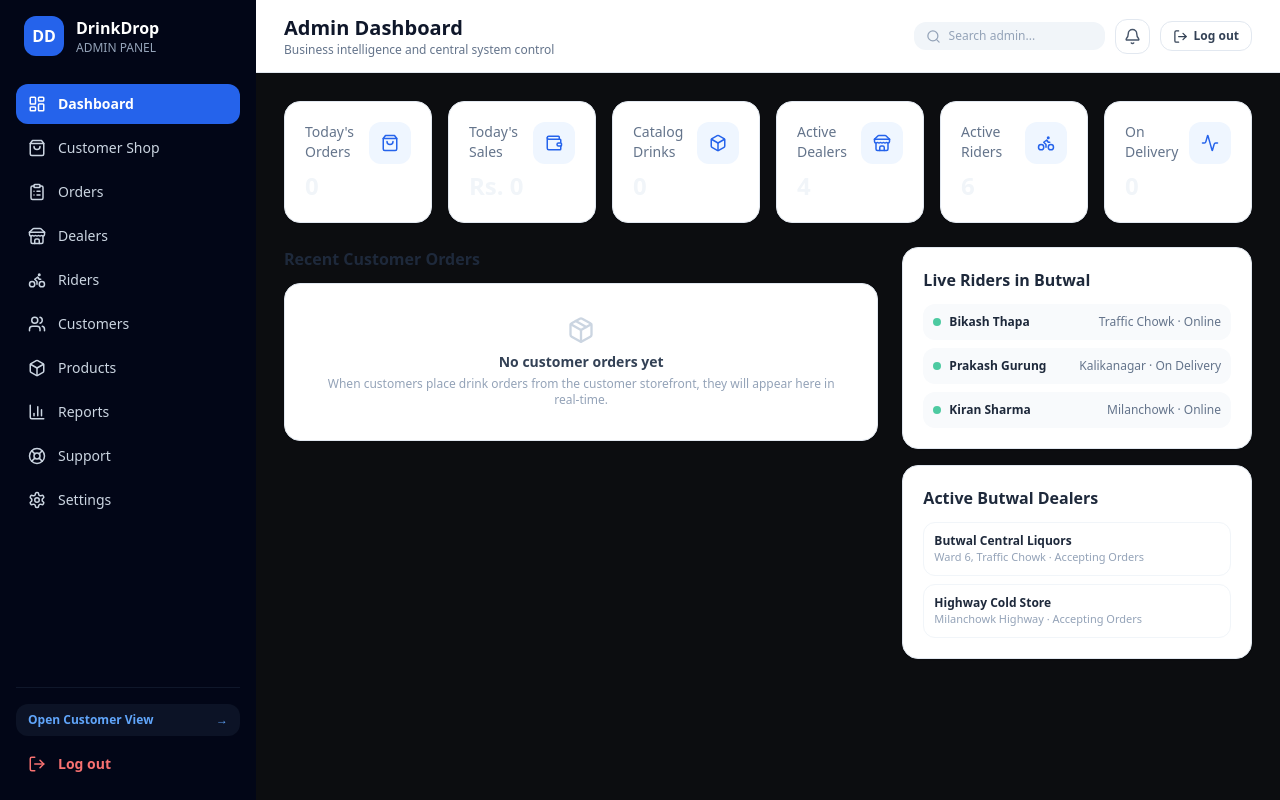
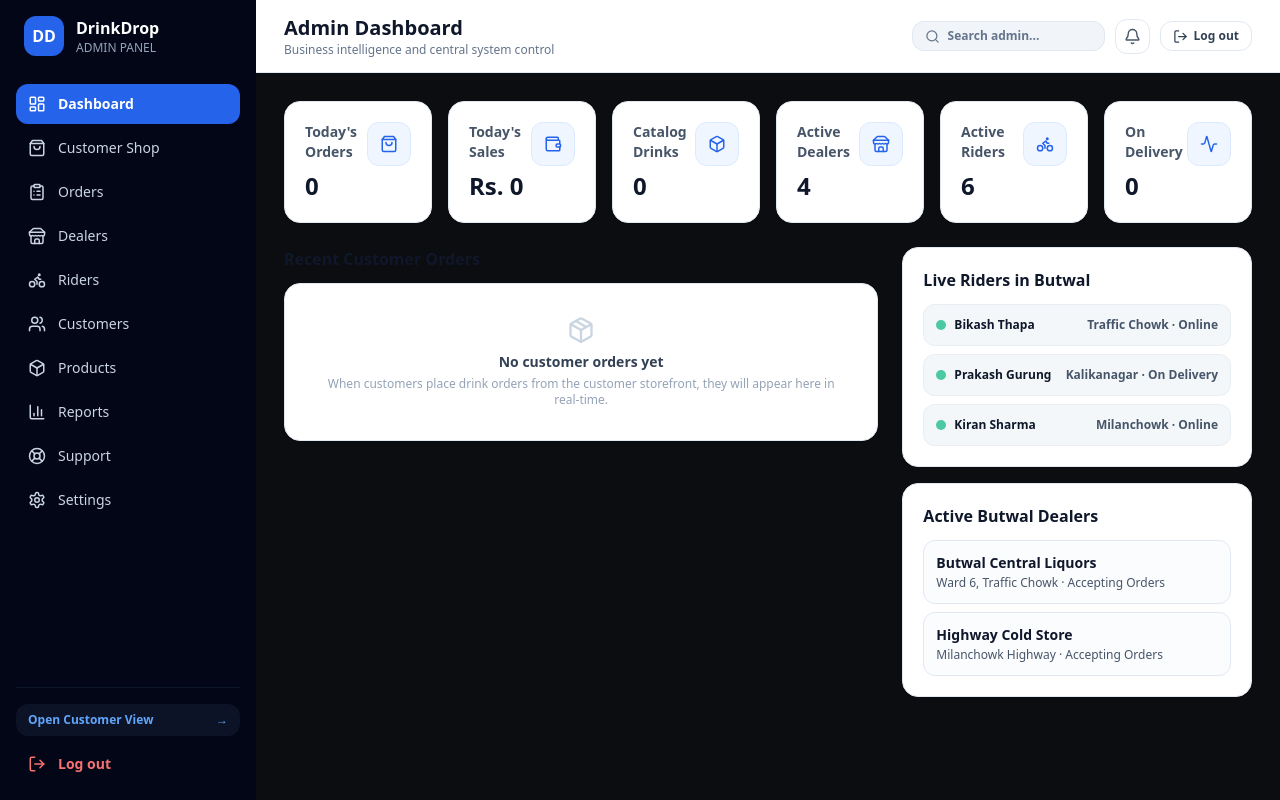
Before and after one commit to sandeep2060/Drink, a Next.js app: page /admin in a window 1280 px wide. Built offline with nearby package versions, Linux system fonts and the light colour scheme.

Commit message:
Improve Admin Panel theme contrast, typography font-weights and text visibility across cards, forms, and tables

```diff
--- a/app/admin/page.tsx
+++ b/app/admin/page.tsx
@@ -51,49 +51,49 @@ export default function Admin() {
       <div className="mt-6 grid gap-6 lg:grid-cols-[1.7fr_1fr]">
         <div>
           <div className="mb-3 flex items-center justify-between">
-            <h2 className="font-bold text-slate-800">Recent Customer Orders</h2>
+            <h2 className="text-base font-black text-slate-900">Recent Customer Orders</h2>
           </div>
           <OrderTable />
         </div>
 
         <div className="space-y-4">
           <div className="card p-5">
-            <h2 className="font-bold text-slate-800">Live Riders in Butwal</h2>
+            <h2 className="text-base font-black text-slate-900">Live Riders in Butwal</h2>
             <div className="mt-3 space-y-2 text-xs">
-              <div className="flex items-center justify-between rounded-xl bg-slate-50 p-2.5">
+              <div className="flex items-center justify-between rounded-xl bg-slate-100/80 border border-slate-200/60 p-3">
                 <div className="flex items-center gap-2">
-                  <span className="h-2 w-2 rounded-full bg-emerald-500 animate-pulse" />
-                  <span className="font-bold text-slate-800">Bikash Thapa</span>
+                  <span className="h-2.5 w-2.5 rounded-full bg-emerald-500 animate-pulse" />
+                  <span className="font-bold text-slate-900">Bikash Thapa</span>
                 </div>
-                <span className="text-slate-500">Traffic Chowk · Online</span>
+                <span className="font-semibold text-slate-600">Traffic Chowk · Online</span>
               </div>
-              <div className="flex items-center justify-between rounded-xl bg-slate-50 p-2.5">
+              <div className="flex items-center justify-between rounded-xl bg-slate-100/80 border border-slate-200/60 p-3">
                 <div className="flex items-center gap-2">
-                  <span className="h-2 w-2 rounded-full bg-emerald-500 animate-pulse" />
-                  <span className="font-bold text-slate-800">Prakash Gurung</span>
+                  <span className="h-2.5 w-2.5 rounded-full bg-emerald-500 animate-pulse" />
+                  <span className="font-bold text-slate-900">Prakash Gurung</span>
                 </div>
-                <span className="text-slate-500">Kalikanagar · On Delivery</span>
+                <span className="font-semibold text-slate-600">Kalikanagar · On Delivery</span>
               </div>
-              <div className="flex items-center justify-between rounded-xl bg-slate-50 p-2.5">
+              <div className="flex items-center justify-between rounded-xl bg-slate-100/80 border border-slate-200/60 p-3">
                 <div className="flex items-center gap-2">
-                  <span className="h-2 w-2 rounded-full bg-emerald-500 animate-pulse" />
-                  <span className="font-bold text-slate-800">Kiran Sharma</span>
+                  <span className="h-2.5 w-2.5 rounded-full bg-emerald-500 animate-pulse" />
+                  <span className="font-bold text-slate-900">Kiran Sharma</span>
                 </div>
-                <span className="text-slate-500">Milanchowk · Online</span>
+                <span className="font-semibold text-slate-600">Milanchowk · Online</span>
               </div>
             </div>
           </div>
 
           <div className="card p-5">
-            <h2 className="font-bold text-slate-800">Active Butwal Dealers</h2>
-            <div className="mt-3 space-y-2 text-xs text-slate-600">
-              <div className="rounded-xl border border-slate-100 p-2.5">
-                <strong className="text-slate-800">Butwal Central Liquors</strong>
-                <p className="text-[11px] text-slate-400">Ward 6, Traffic Chowk · Accepting Orders</p>
+            <h2 className="text-base font-black text-slate-900">Active Butwal Dealers</h2>
+            <div className="mt-3 space-y-2 text-xs text-slate-700">
+              <div className="rounded-xl border border-slate-200 bg-slate-50/50 p-3">
+                <strong className="text-sm font-extrabold text-slate-900">Butwal Central Liquors</strong>
+                <p className="mt-0.5 text-xs font-medium text-slate-600">Ward 6, Traffic Chowk · Accepting Orders</p>
               </div>
-              <div className="rounded-xl border border-slate-100 p-2.5">
-                <strong className="text-slate-800">Highway Cold Store</strong>
-                <p className="text-[11px] text-slate-400">Milanchowk Highway · Accepting Orders</p>
+              <div className="rounded-xl border border-slate-200 bg-slate-50/50 p-3">
+                <strong className="text-sm font-extrabold text-slate-900">Highway Cold Store</strong>
+                <p className="mt-0.5 text-xs font-medium text-slate-600">Milanchowk Highway · Accepting Orders</p>
               </div>
             </div>
           </div>
--- a/app/globals.css
+++ b/app/globals.css
@@ -6,12 +6,12 @@
 * { box-sizing: border-box; }
 body { margin: 0; background: #f6f8fb; color: #0f172a; font-family: Arial, Helvetica, sans-serif; }
 button, input, select, textarea { font: inherit; }
-.card { @apply rounded-2xl border border-slate-200 bg-white shadow-sm; }
-.btn { @apply inline-flex items-center justify-center gap-2 rounded-xl px-4 py-2 text-sm font-semibold transition; }
-.btn-primary { @apply btn bg-blue-600 text-white hover:bg-blue-700; }
-.btn-secondary { @apply btn border border-slate-200 bg-white text-slate-700 hover:bg-slate-50; }
-.input { @apply w-full rounded-xl border border-slate-200 bg-white px-3 py-2.5 text-sm outline-none focus:border-blue-500 focus:ring-2 focus:ring-blue-100; }
-.badge { @apply inline-flex items-center rounded-full px-2.5 py-1 text-xs font-semibold; }
+.card { @apply rounded-2xl border border-slate-200 bg-white shadow-sm text-slate-900; }
+.btn { @apply inline-flex items-center justify-center gap-2 rounded-xl px-4 py-2 text-sm font-bold transition; }
+.btn-primary { @apply btn bg-blue-600 text-white hover:bg-blue-700 shadow-sm; }
+.btn-secondary { @apply btn border border-slate-300 bg-white text-slate-800 hover:bg-slate-50 hover:border-slate-400 shadow-sm; }
+.input { @apply w-full rounded-xl border border-slate-300 bg-white px-3.5 py-2.5 text-sm text-slate-900 font-medium outline-none placeholder:text-slate-400 focus:border-blue-600 focus:ring-2 focus:ring-blue-100 transition; }
+.badge { @apply inline-flex items-center rounded-full px-2.5 py-1 text-xs font-bold tracking-wide; }
 
 .landing-page { --ink: #18352c; --paper: #eee9d9; --orange: #c65b36; --gold: #dda94e; background: var(--paper); color: var(--ink); font-family: Arial, Helvetica, sans-serif; overflow: clip; }
 .pour-story { height: 235svh; position: relative; }
--- a/components/MetricCard.tsx
+++ b/components/MetricCard.tsx
@@ -1 +1 @@
-export function MetricCard({ label, value, hint, icon }: {label:string; value:string|number; hint?:string; icon?:React.ReactNode}) { return <div className="card p-5"><div className="flex items-start justify-between"><div><p className="text-sm text-slate-500">{label}</p><p className="mt-2 text-2xl font-bold">{value}</p>{hint&&<p className="mt-1 text-xs text-slate-400">{hint}</p>}</div>{icon&&<div className="rounded-xl bg-blue-50 p-3 text-blue-600">{icon}</div>}</div></div>; }
+export function MetricCard({ label, value, hint, icon }: {label:string; value:string|number; hint?:string; icon?:React.ReactNode}) { return <div className="card p-5"><div className="flex items-start justify-between"><div><p className="text-sm font-semibold text-slate-600">{label}</p><p className="mt-2 text-2xl font-black text-slate-900">{value}</p>{hint&&<p className="mt-1 text-xs font-medium text-slate-500">{hint}</p>}</div>{icon&&<div className="rounded-xl bg-blue-50 border border-blue-100 p-3 text-blue-600">{icon}</div>}</div></div>; }
--- a/components/StatusBadge.tsx
+++ b/components/StatusBadge.tsx
@@ -1,5 +1,5 @@
 export function StatusBadge({ status }: { status: string }) {
   const s = status.toLowerCase();
-  const cls = s.includes('deliver') || s.includes('active') || s.includes('online') || s.includes('available') ? 'bg-emerald-100 text-emerald-700' : s.includes('cancel') || s.includes('offline') ? 'bg-red-100 text-red-700' : 'bg-amber-100 text-amber-700';
+  const cls = s.includes('deliver') || s.includes('active') || s.includes('online') || s.includes('available') ? 'bg-emerald-100/90 text-emerald-800 border border-emerald-300' : s.includes('cancel') || s.includes('offline') ? 'bg-red-100/90 text-red-800 border border-red-300' : 'bg-amber-100/90 text-amber-800 border border-amber-300';
   return <span className={`badge ${cls}`}>{status.replaceAll('_',' ')}</span>;
 }
--- a/components/Topbar.tsx
+++ b/components/Topbar.tsx
@@ -71,10 +71,10 @@ export function Topbar({ title, subtitle }: { title: string; subtitle?: string }
 
         <div className="flex items-center gap-2.5">
           {/* Quick Search */}
-          <div className="hidden items-center gap-2 rounded-xl bg-slate-100 px-3 py-1.5 md:flex">
-            <Search size={15} className="text-slate-400" />
+          <div className="hidden items-center gap-2 rounded-xl bg-slate-100 border border-slate-200 px-3 py-1.5 md:flex">
+            <Search size={15} className="text-slate-500" />
             <input
-              className="w-36 bg-transparent text-xs outline-none placeholder:text-slate-400"
+              className="w-36 bg-transparent text-xs font-semibold text-slate-900 outline-none placeholder:text-slate-500"
               placeholder="Search admin..."
             />
           </div>
```
Also changed, not shown: components/OrderTable.tsx (+25 -25 lines).
